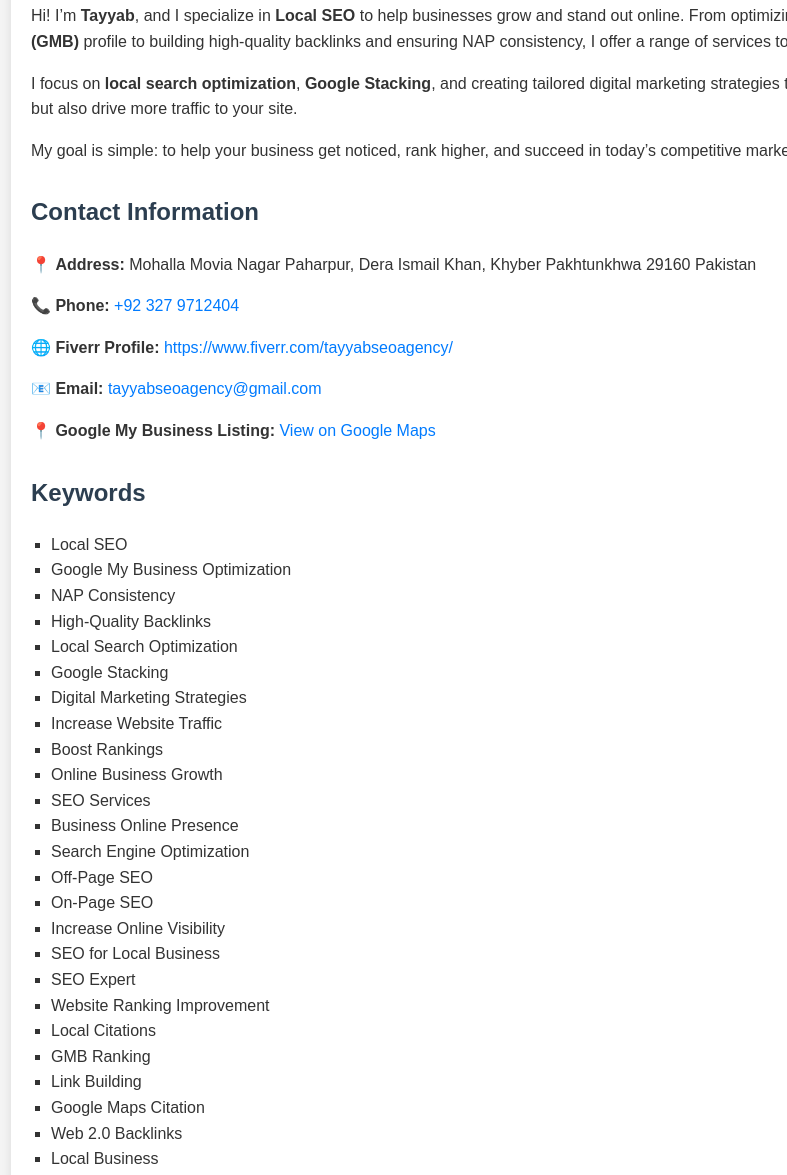
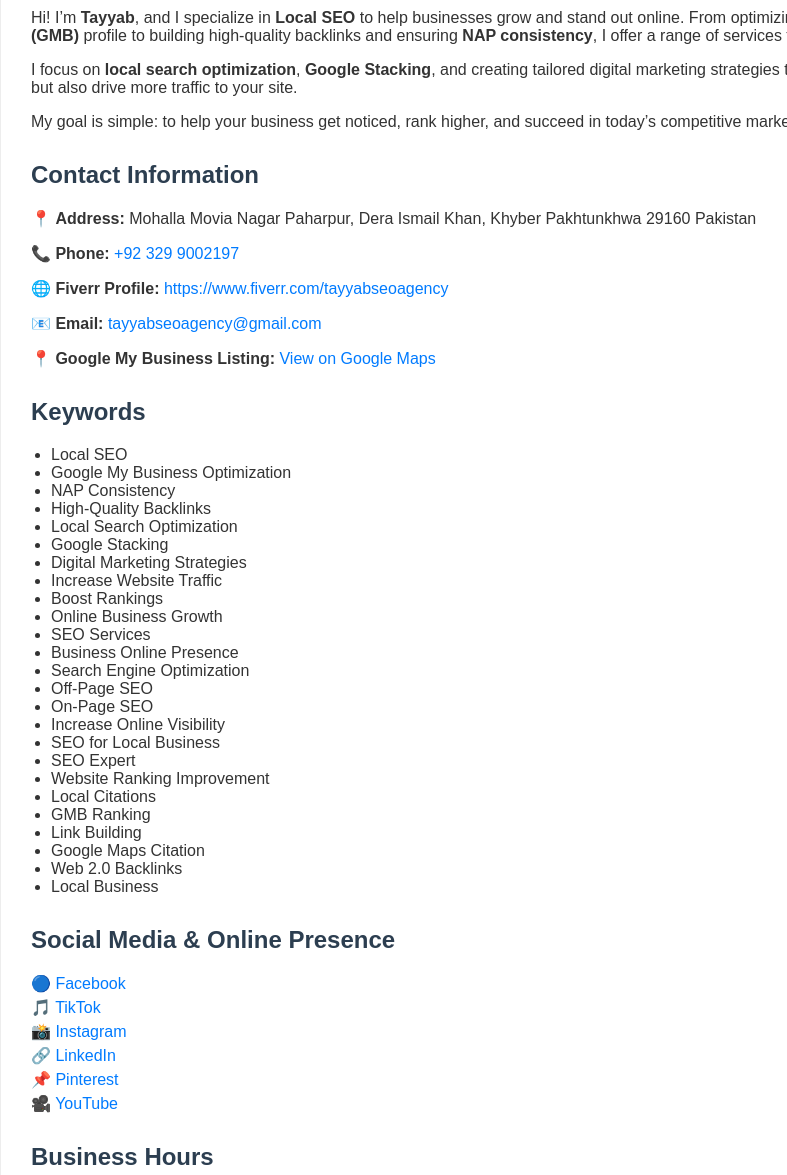
Before and after one commit to tayyabseoagency/tayyabseoagency, a plain HTML site: page index.html in a window 1280 px wide. Shown: the part 189-1364 px from the top of the page, without its empty margins (109-896 px from the left). Drawn offline with Linux system fonts and the light colour scheme.

Commit message:
Update index.html

```diff
--- a/index.html
+++ b/index.html
@@ -10,47 +10,36 @@
   <style>
     body {
       font-family: Arial, sans-serif;
-      line-height: 1.6;
-      background-color: #f4f4f4;
-      color: #333;
+      background-color: #f9f9f9;
       margin: 0;
       padding: 0;
+      color: #333;
     }
-
     .container {
-      width: 90%;
       max-width: 1000px;
-      margin: 20px auto;
+      margin: 40px auto;
       background: #fff;
-      padding: 20px;
+      padding: 30px;
       box-shadow: 0 0 10px rgba(0,0,0,0.1);
     }
-
     h1, h2 {
       color: #2c3e50;
     }
-
     ul {
-      list-style-type: square;
       padding-left: 20px;
     }
-
     a {
       color: #007BFF;
       text-decoration: none;
     }
-
     a:hover {
       text-decoration: underline;
     }
-
-    .social-icons a {
-      display: inline-block;
-      margin-right: 10px;
-    }
-
     .section {
       margin-bottom: 30px;
+    }
+    .social-icons p {
+      margin: 5px 0;
     }
   </style>
 </head>
@@ -60,7 +49,7 @@
 
     <div class="section">
       <h2>About Us</h2>
-      <p>Hi! I’m <strong>Tayyab</strong>, and I specialize in <strong>Local SEO</strong> to help businesses grow and stand out online. From optimizing your <strong>Google My Business (GMB)</strong> profile to building high-quality backlinks and ensuring NAP consistency, I offer a range of services to improve your online presence.</p>
+      <p>Hi! I’m <strong>Tayyab</strong>, and I specialize in <strong>Local SEO</strong> to help businesses grow and stand out online. From optimizing your <strong>Google My Business (GMB)</strong> profile to building high-quality backlinks and ensuring <strong>NAP consistency</strong>, I offer a range of services to improve your online presence.</p>
       <p>I focus on <strong>local search optimization</strong>, <strong>Google Stacking</strong>, and creating tailored digital marketing strategies that not only boost your rankings but also drive more traffic to your site.</p>
       <p>My goal is simple: to help your business get noticed, rank higher, and succeed in today’s competitive market.</p>
     </div>
@@ -68,9 +57,9 @@
     <div class="section">
       <h2>Contact Information</h2>
       <p>📍 <strong>Address:</strong> Mohalla Movia Nagar Paharpur, Dera Ismail Khan, Khyber Pakhtunkhwa 29160 Pakistan</p>
-      <p>📞 <strong>Phone:</strong> <a href="tel:+923279712404">+92 327 9712404</a></p>
-      <p>🌐 <strong>Fiverr Profile:</strong> <a href="https://www.fiverr.com/tayyabseoagency" target="_blank">https://www.fiverr.com/tayyabseoagency/</a></p>
-      <p>📧 <strong>Email:</strong> <a href="mailto:altayyabseo@gmail.com">tayyabseoagency@gmail.com</a></p>
+      <p>📞 <strong>Phone:</strong> <a href="tel:+923299002197">+92 329 9002197</a></p>
+      <p>🌐 <strong>Fiverr Profile:</strong> <a href="https://www.fiverr.com/tayyabseoagency" target="_blank">https://www.fiverr.com/tayyabseoagency</a></p>
+      <p>📧 <strong>Email:</strong> <a href="mailto:tayyabseoagency@gmail.com">tayyabseoagency@gmail.com</a></p>
       <p>📍 <strong>Google My Business Listing:</strong> <a href="https://maps.app.goo.gl/1g8drufrffWuSmKW7" target="_blank">View on Google Maps</a></p>
     </div>
 
```
